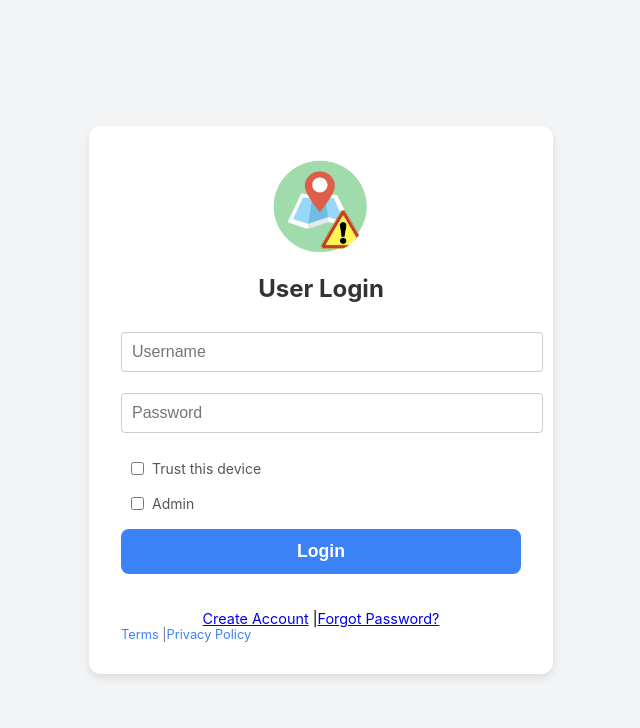
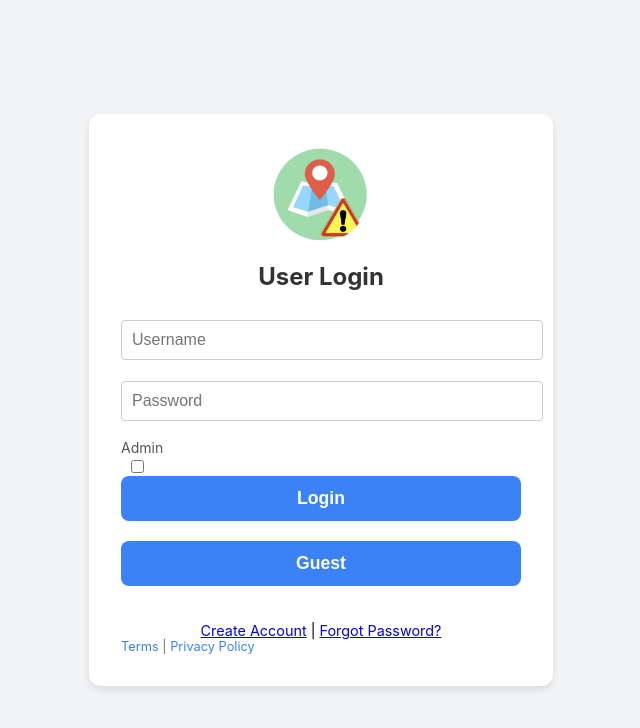
Before and after one commit to jrubow/ANDA, a React (Create React App) app in the folder client/: page /login in a window 1280 px wide. Shown: the top 728 px of the page, without its empty margins (319-959 px from the left). Built offline with nearby package versions, Linux system fonts and the light colour scheme; the HTML template or start-up script is replaced by a standard one.

Commit message:
Updated the login page UI

```diff
--- a/client/src/pages/LoginPage.js
+++ b/client/src/pages/LoginPage.js
@@ -2,8 +2,8 @@ import React, { useState } from "react";
 import "../css/pages/loginpage.css"; // Import CSS
 
 function LoginPage() {
-  const [isTrusted, setIsTrusted] = useState(false);
   const [isAdmin, setIsAdmin] = useState(false);
+
   return (
     <div className="container">
       {/* Container */}
@@ -17,52 +17,34 @@ function LoginPage() {
         <h2 className="title">User Login</h2>
 
         {/* Input Fields */}
-        <input
-          type="text"
-          placeholder="Username"
-          className="input-field"
-        />
-        <input
-          type="password"
-          placeholder="Password"
-          className="input-field"
-        />
-
-        {/* Trust Checkbox */}
-        <label className="checkbox-label">
-          <input
-            type="checkbox"
-            checked={isTrusted}
-            onChange={() => setIsTrusted(!isTrusted)}
-            className="checkbox"
-          />
-          Trust this device
-        </label>
+        <input type="text" placeholder="Username" className="input-field" />
+        <input type="password" placeholder="Password" className="input-field" />
 
         {/* Admin Toggle */}
-        <label className="checkbox-label">
-          <input
-            type="checkbox"
-            checked={isAdmin}
-            onChange={() => setIsAdmin(!isAdmin)}
-            className="checkbox"
-          />
+        <label className="switch-label">
           Admin
+          <div className="switch">
+            <input
+              type="checkbox"
+              checked={isAdmin}
+              onChange={() => setIsAdmin(!isAdmin)}
+            />
+            <span className="slider"></span>
+          </div>
         </label>
 
         {/* Login Button */}
-        <button className="login-button">
-          Login
-        </button>
+        <button className="login-button">Login</button>
+
+        {/* Guest Button */}
+        <button className="login-button">Guest</button>
 
         {/* Links */}
         <div className="links">
-          <a href="#">Create Account</a> |
-          <a href="#">Forgot Password?</a>
+          <a href="#">Create Account</a> | <a href="#">Forgot Password?</a>
         </div>
         <div className="terms">
-          <a href="#">Terms</a> |
-          <a href="#">Privacy Policy</a>
+          <a href="#">Terms</a> | <a href="#">Privacy Policy</a>
         </div>
       </div>
     </div>
```
